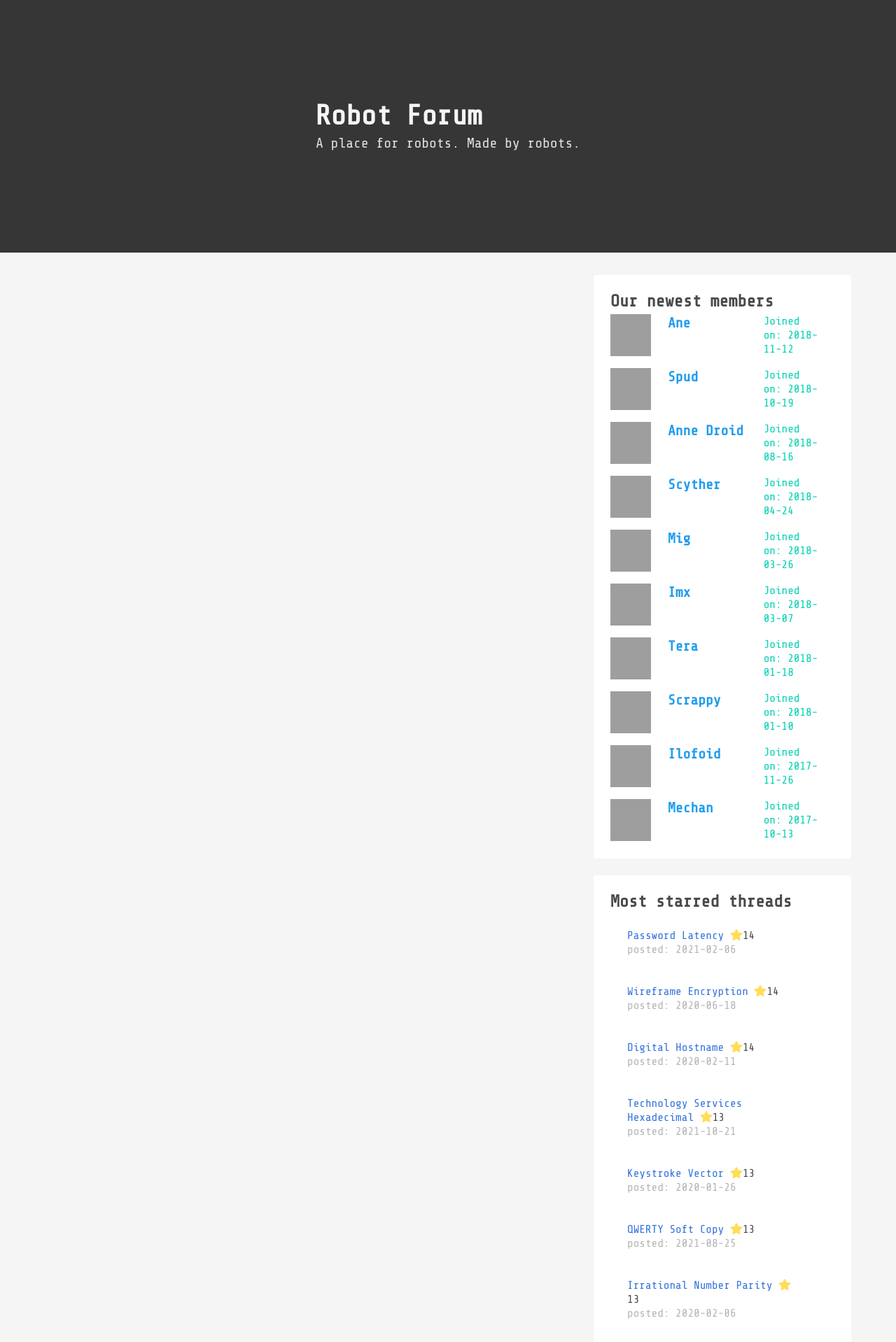
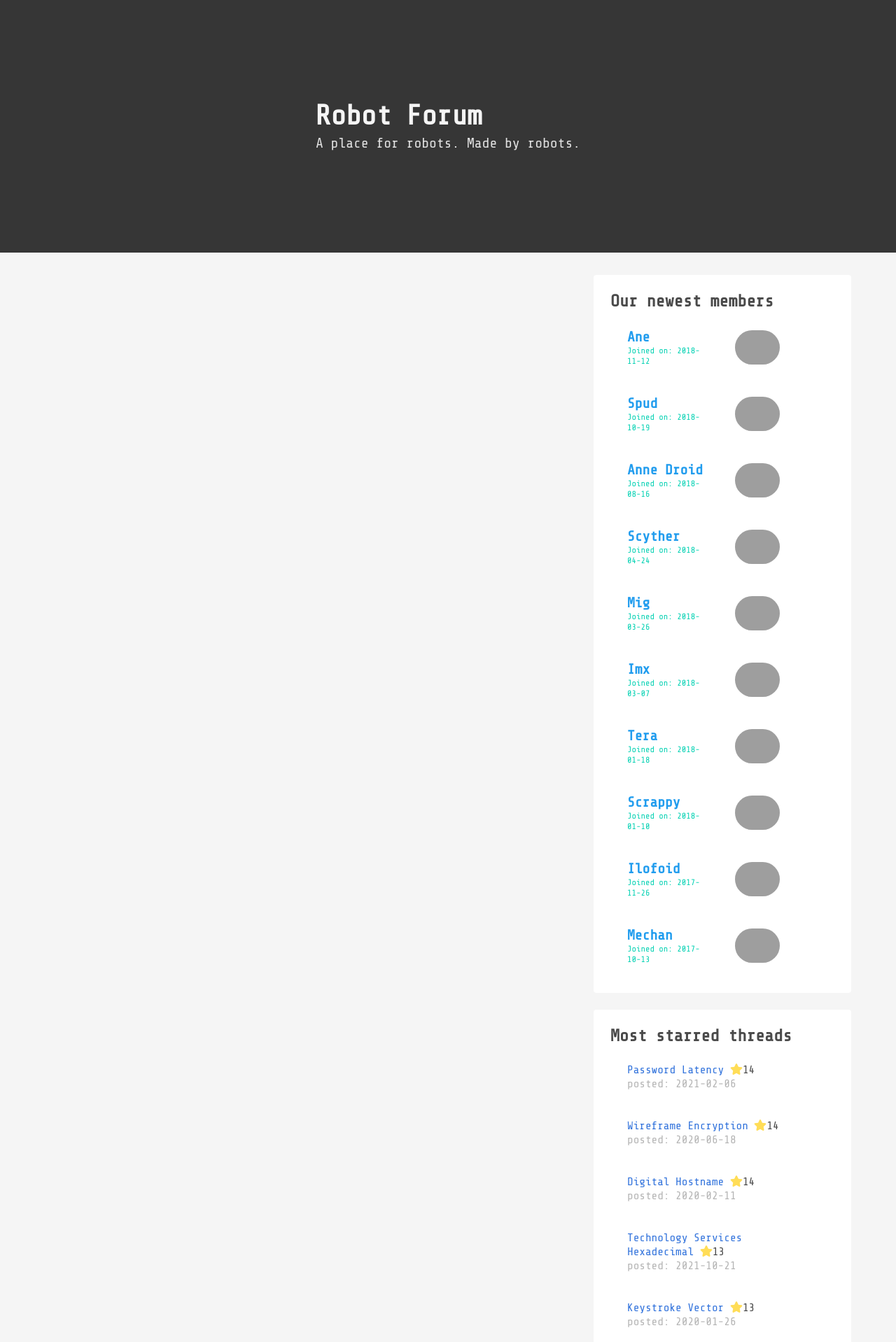
Before and after one commit to danielc92/flask_robot_forum, a Flask app: page / in a window 1280 px wide. Shown: the part 53-1971 px from the top of the page at 70% size. Run offline with Flask 2, Linux system fonts and the light colour scheme; data comes from the database, SQL or seed files in the repository; some libraries are stand-ins or nearby versions; grey boxes are pictures that could not be loaded.

Commit message:
Fixed robot layout in New Members section

```diff
--- a/templates/base.html
+++ b/templates/base.html
@@ -82,10 +82,17 @@
                     <ul class="menu-list">
                         {% for t in side_data['new-members'] %}
                         <li>
-                                <div class="columns">
-                                    <div class="column is-3"><img style="height: 60px; width:60px;" src="{{ t.robot_avatar }}"></div>
-                                    <div class="column is-5 has-text-info has-text-weight-semibold is-size-5">{{ t.robot_name }}</div>
-                                    <div class="column is-4 small has-text-primary">Joined on: {{ t.robot_joined}}</div>
+                                <div class="notification has-background-white">
+                                    <section class="columns is-vcentered">
+                                    <div class = "column">
+                                        <div class="has-text-info has-text-weight-semibold is-size-5">{{ t.robot_name }}</div>
+                                        <div class="has-text-primary is-size-7">Joined on: {{ t.robot_joined}}</div>
+                                    </div>
+
+                                    <figure class="column image">
+  <img style = "margin:auto; width:60%; height: 60%; " class="has-background-light is-rounded" src="{{ t.robot_avatar }}">
+</section>
+</figure>
                                 </div>
 
                         </li>
```
